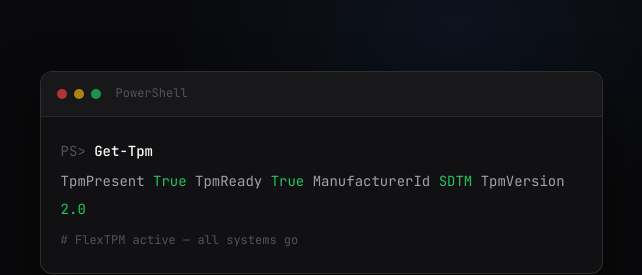
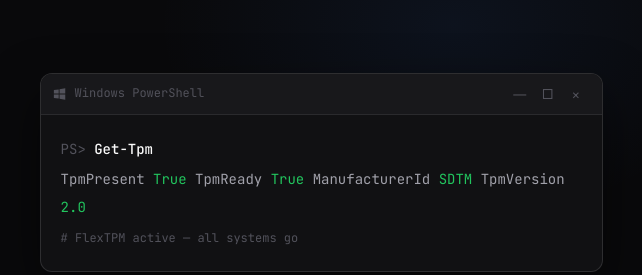
Before and after one commit to TommyFlexTPM/flextpm-site, a plain HTML site: page preview.html in a window 1280 px wide. Shown: the part 135-410 px from the top of the page, 626-1268 px from the left. Drawn offline with Linux system fonts and the light colour scheme.

Commit message:
Replace macOS terminal dots with Windows-style title bar

```diff
--- a/preview.html
+++ b/preview.html
@@ -65,10 +65,13 @@
 /* TERMINAL */
 .hero-visual{position:relative;z-index:1;}
 .terminal{background:var(--surface);border:1px solid var(--border2);border-radius:12px;overflow:hidden;text-align:left;box-shadow:0 20px 50px rgba(0,0,0,0.5);}
-.terminal-bar{display:flex;align-items:center;gap:7px;padding:12px 16px;border-bottom:1px solid var(--border);background:var(--surface2);}
-.dot{width:10px;height:10px;border-radius:50%;}
-.dot-r{background:#ef4444;opacity:0.7;}.dot-y{background:#eab308;opacity:0.7;}.dot-g{background:#22c55e;opacity:0.7;}
-.terminal-title{font-size:12px;color:var(--text3);margin-left:8px;font-family:var(--mono);}
+.terminal-bar{display:flex;align-items:center;gap:8px;padding:8px 12px;border-bottom:1px solid var(--border);background:var(--surface2);}
+.win-icon{color:var(--text3);flex-shrink:0;}
+.terminal-title{font-size:12px;color:var(--text3);font-family:var(--mono);flex:1;}
+.win-controls{display:flex;gap:0;margin-left:auto;}
+.win-btn{display:flex;align-items:center;justify-content:center;width:28px;height:24px;font-size:13px;color:var(--text3);cursor:default;border-radius:0;}
+.win-btn:hover{background:rgba(255,255,255,0.08);}
+.win-close:hover{background:#e81123;color:#fff;}
 .terminal-body{padding:clamp(14px,2vw,20px);font-family:var(--mono);font-size:clamp(12px,1.4vw,14px);line-height:2;}
 .t-prompt{color:var(--text3);}.t-cmd{color:var(--text);font-weight:500;}.t-key{color:var(--text2);}.t-val{color:var(--green);}.t-muted{color:var(--text3);font-size:12px;}
 .t-gap{display:block;height:2px;}
@@ -186,8 +189,9 @@
   <div class="hero-visual">
     <div class="terminal">
       <div class="terminal-bar">
-        <div class="dot dot-r"></div><div class="dot dot-y"></div><div class="dot dot-g"></div>
-        <span class="terminal-title">PowerShell</span>
+        <svg class="win-icon" viewBox="0 0 16 16" width="14" height="14"><path d="M1 3.5L6.5 2.8V7.5H1ZM7.5 2.7L14 1.5V7.5H7.5ZM1 8.5H6.5V13.2L1 12.5ZM7.5 8.5H14V14.5L7.5 13.3Z" fill="currentColor"/></svg>
+        <span class="terminal-title">Windows PowerShell</span>
+        <div class="win-controls"><span class="win-btn">&#8212;</span><span class="win-btn">&#9633;</span><span class="win-btn win-close">&times;</span></div>
       </div>
       <div class="terminal-body">
         <span><span class="t-prompt">PS&gt; </span><span class="t-cmd">Get-Tpm</span></span>
```
